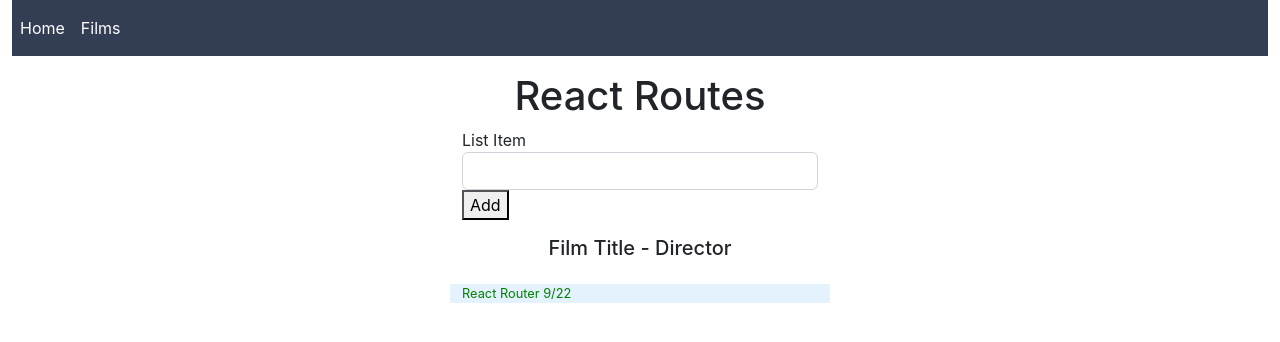
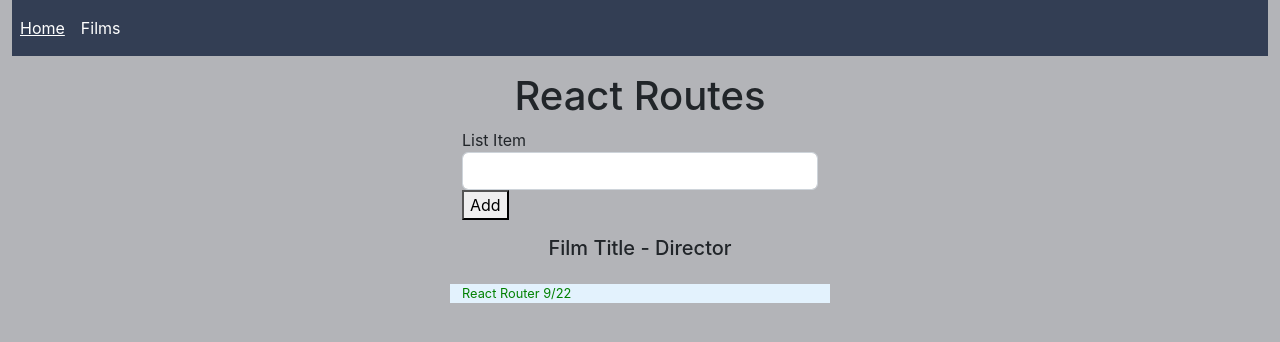
Before and after one commit to reidbraswell1/react-router, a React (Create React App) app: page / in a window 1280 px wide. Shown: the top 342 px of the page. Built offline with nearby package versions, Linux system fonts and the light colour scheme.

Commit message:
Updating style

```diff
--- a/src/App.css
+++ b/src/App.css
@@ -1,3 +1,6 @@
+body {
+  background: #b3b4b8;
+}
 .my-center {
   margin-left: auto;
   margin-right: auto;
@@ -21,6 +24,19 @@
   color: white;
 }
 
+nav {
+  background-color: rgb(51, 62, 84) !important;
+}
+
 a {
-  color: white;
+  color: white !important;
 }
+
+a:hover {
+  color: white !important;
+  text-decoration: underline !important;
+}
+
+.active {
+  text-decoration: underline !important;
+}
```
